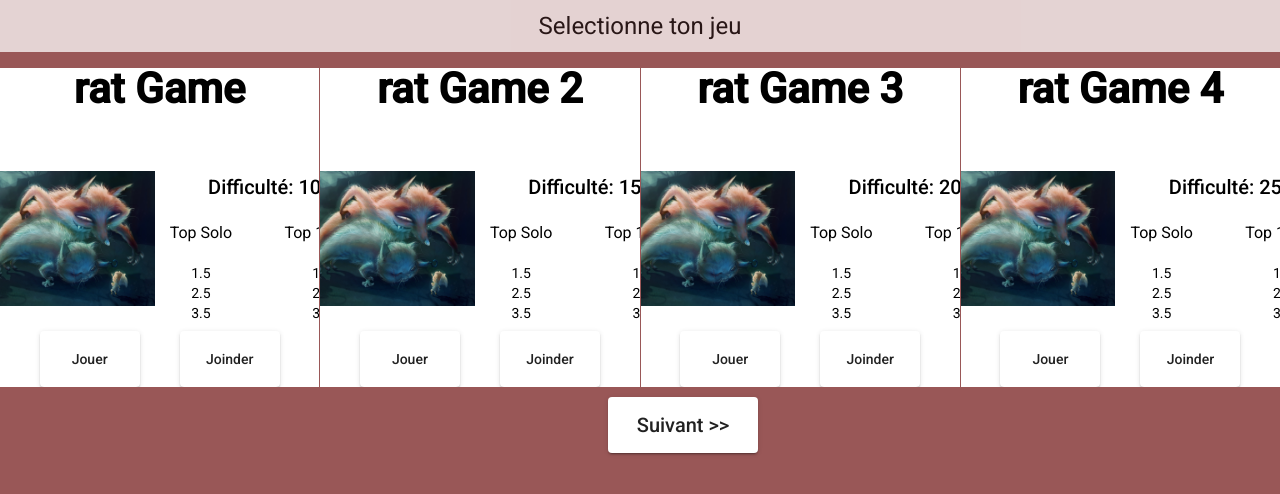
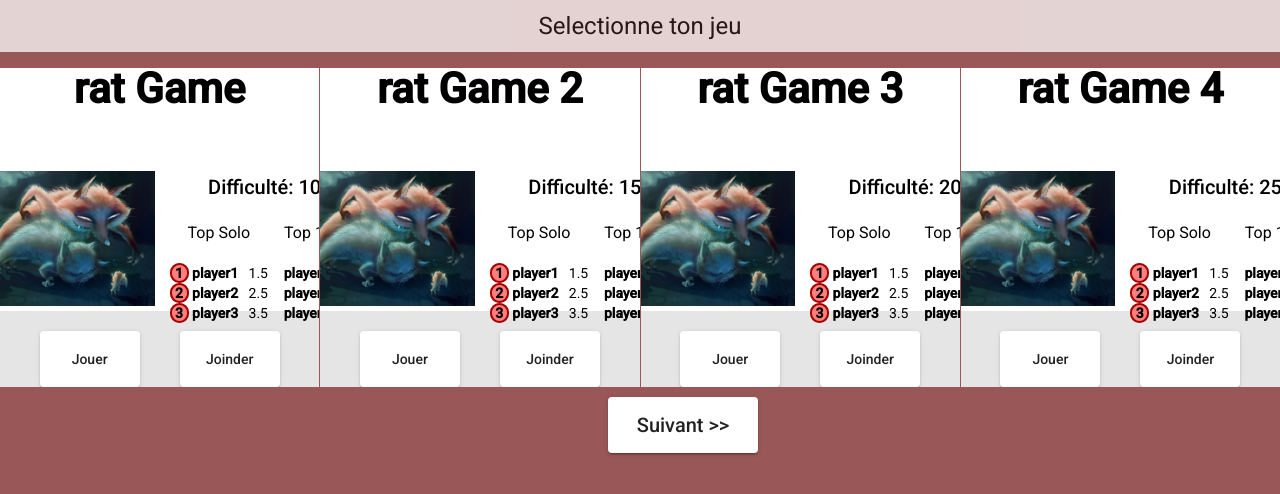
Before and after one commit to zebiriabderrahim/7_Differences, an Angular app in the folder client/: page /#/selection in a window 1280 px wide. Shown: the top 494 px of the page. Built offline with nearby package versions, Linux system fonts and the light colour scheme.

Commit message:
fix: playerName in selection-view

```diff
--- a/client/src/app/components/game-sheet/game-sheet.component.html
+++ b/client/src/app/components/game-sheet/game-sheet.component.html
@@ -7,20 +7,17 @@
             <h2>Difficulté: {{ game.difficultyLevel }}</h2>
             <div class="ranking">
                 <div class="top three section">
-                    <div class="top three title">
-                        <h3>Top Solo</h3>
-                        <div *ngFor="let player of game.soloTopTime; index as i">
-                            {{ player.time }}
-                        </div>
+                    <h3>Top Solo</h3>
+                    <div class="topSolo" *ngFor="let player of game.soloTopTime; index as i">
+                        <strong class="bestTime">&nbsp;{{ i + 1 }} </strong>
+                        &nbsp;<strong>{{ player.name }}</strong> {{ '&nbsp;&nbsp;' + player.time }}
                     </div>
                 </div>
 
                 <div class="top three section">
-                    <div class="top three title">
-                        <h3>Top 1 Vs 1</h3>
-                        <div *ngFor="let player of game.oneVsOneTopTime">
-                            {{ player.time }}
-                        </div>
+                    <h3>Top 1 Vs 1</h3>
+                    <div *ngFor="let player of game.oneVsOneTopTime">
+                        <strong>{{ player.name }}</strong> {{ '&nbsp;&nbsp;' + player.time }}
                     </div>
                 </div>
             </div>
--- a/client/src/app/components/game-sheet/game-sheet.component.scss
+++ b/client/src/app/components/game-sheet/game-sheet.component.scss
@@ -52,12 +52,18 @@ h1 {
     margin-right: 5px;
 }
 
+.bestTime {
+    background-color: #ff7e7e;
+    border: 2px solid #a30000;
+    border-radius: 19px;
+}
+
 .buttonSection {
     margin-left: 10px;
     margin-right: 10px;
     padding-top: 20px;
     padding-bottom: 20px;
-    background-color: #ffffff;
+    background-color: #e5e5e5;
     text-align: center;
 }
 
--- /dev/null
+++ b/client/src/app/constants/solo-game-view.ts
@@ -0,0 +1,3 @@
+/* eslint-disable prettier/prettier */
+export const CANVAS_HEIGHT = 480;
+export const CANVAS_WIDTH = 640;
--- a/client/src/app/pages/selection-page/selection-page.component.ts
+++ b/client/src/app/pages/selection-page/selection-page.component.ts
@@ -20,14 +20,14 @@ export class SelectionPageComponent {
             difficultyLevel: 10,
             thumbnail: this.imageSrc,
             soloTopTime: [
-                { name: 'top1', time: 1.5 },
-                { name: 'top2', time: 2.5 },
-                { name: 'top3', time: 3.5 },
+                { name: 'player1', time: 1.5 },
+                { name: 'player2', time: 2.5 },
+                { name: 'player3', time: 3.5 },
             ],
             oneVsOneTopTime: [
-                { name: 'test1', time: 1.5 },
-                { name: 'test2', time: 2.5 },
-                { name: 'test3', time: 3.5 },
+                { name: 'player1', time: 1.5 },
+                { name: 'player2', time: 2.5 },
+                { name: 'player3', time: 3.5 },
             ],
             differencesCount: 15,
             hintList: [],
@@ -38,14 +38,14 @@ export class SelectionPageComponent {
             difficultyLevel: 15,
             thumbnail: this.imageSrc,
             soloTopTime: [
-                { name: 'top1', time: 1.5 },
-                { name: 'top2', time: 2.5 },
-                { name: 'top3', time: 3.5 },
+                { name: 'player1', time: 1.5 },
+                { name: 'player2', time: 2.5 },
+                { name: 'player3', time: 3.5 },
             ],
             oneVsOneTopTime: [
-                { name: 'test1', time: 1.5 },
-                { name: 'test2', time: 2.5 },
-                { name: 'test3', time: 3.5 },
+                { name: 'player1', time: 1.5 },
+                { name: 'player2', time: 2.5 },
+                { name: 'player3', time: 3.5 },
             ],
             differencesCount: 15,
             hintList: [],
@@ -56,14 +56,14 @@ export class SelectionPageComponent {
             difficultyLevel: 20,
             thumbnail: this.imageSrc,
             soloTopTime: [
-                { name: 'top1', time: 1.5 },
-                { name: 'top2', time: 2.5 },
-                { name: 'top3', time: 3.5 },
+                { name: 'player1', time: 1.5 },
+                { name: 'player2', time: 2.5 },
+                { name: 'player3', time: 3.5 },
             ],
             oneVsOneTopTime: [
-                { name: 'test1', time: 1.5 },
-                { name: 'test2', time: 2.5 },
-                { name: 'test3', time: 3.5 },
+                { name: 'player1', time: 1.5 },
+                { name: 'player2', time: 2.5 },
+                { name: 'player3', time: 3.5 },
             ],
             differencesCount: 15,
             hintList: [],
@@ -74,14 +74,14 @@ export class SelectionPageComponent {
             difficultyLevel: 25,
             thumbnail: this.imageSrc,
             soloTopTime: [
-                { name: 'top1', time: 1.5 },
-                { name: 'top2', time: 2.5 },
-                { name: 'top3', time: 3.5 },
+                { name: 'player1', time: 1.5 },
+                { name: 'player2', time: 2.5 },
+                { name: 'player3', time: 3.5 },
             ],
             oneVsOneTopTime: [
-                { name: 'test1', time: 1.5 },
-                { name: 'test2', time: 2.5 },
-                { name: 'test3', time: 3.5 },
+                { name: 'player1', time: 1.5 },
+                { name: 'player2', time: 2.5 },
+                { name: 'player3', time: 3.5 },
             ],
             differencesCount: 15,
             hintList: [],
@@ -92,14 +92,14 @@ export class SelectionPageComponent {
             difficultyLevel: 10,
             thumbnail: this.newImageSrc,
             soloTopTime: [
-                { name: 'top1', time: 1.5 },
-                { name: 'top2', time: 2.5 },
-                { name: 'top3', time: 3.5 },
+                { name: 'player1', time: 1.5 },
+                { name: 'player2', time: 2.5 },
+                { name: 'player3', time: 3.5 },
             ],
             oneVsOneTopTime: [
-                { name: 'test1', time: 1.5 },
-                { name: 'test2', time: 2.5 },
-                { name: 'test3', time: 3.5 },
+                { name: 'player1', time: 1.5 },
+                { name: 'player2', time: 2.5 },
+                { name: 'player3', time: 3.5 },
             ],
             differencesCount: 15,
             hintList: [],
@@ -110,14 +110,14 @@ export class SelectionPageComponent {
             difficultyLevel: 15,
             thumbnail: this.newImageSrc,
             soloTopTime: [
-                { name: 'top1', time: 1.5 },
-                { name: 'top2', time: 2.5 },
-                { name: 'top3', time: 3.5 },
+                { name: 'player1', time: 1.5 },
+                { name: 'player2', time: 2.5 },
+                { name: 'player3', time: 3.5 },
             ],
             oneVsOneTopTime: [
-                { name: 'test1', time: 1.5 },
-                { name: 'test2', time: 2.5 },
-                { name: 'test3', time: 3.5 },
+                { name: 'player1', time: 1.5 },
+                { name: 'player2', time: 2.5 },
+                { name: 'player3', time: 3.5 },
             ],
             differencesCount: 15,
             hintList: [],
@@ -128,14 +128,14 @@ export class SelectionPageComponent {
             difficultyLevel: 20,
             thumbnail: this.newImageSrc,
             soloTopTime: [
-                { name: 'top1', time: 1.5 },
-                { name: 'top2', time: 2.5 },
-                { name: 'top3', time: 3.5 },
+                { name: 'player1', time: 1.5 },
+                { name: 'player2', time: 2.5 },
+                { name: 'player3', time: 3.5 },
             ],
             oneVsOneTopTime: [
-                { name: 'test1', time: 1.5 },
-                { name: 'test2', time: 2.5 },
-                { name: 'test3', time: 3.5 },
+                { name: 'player1', time: 1.5 },
+                { name: 'player2', time: 2.5 },
+                { name: 'player3', time: 3.5 },
             ],
             differencesCount: 15,
             hintList: [],
@@ -146,14 +146,14 @@ export class SelectionPageComponent {
             difficultyLevel: 25,
             thumbnail: this.newImageSrc,
             soloTopTime: [
-                { name: 'top1', time: 1.5 },
-                { name: 'top2', time: 2.5 },
-                { name: 'top3', time: 3.5 },
+                { name: 'player1', time: 1.5 },
+                { name: 'player2', time: 2.5 },
+                { name: 'player3', time: 3.5 },
             ],
             oneVsOneTopTime: [
-                { name: 'test1', time: 1.5 },
-                { name: 'test2', time: 2.5 },
-                { name: 'test3', time: 3.5 },
+                { name: 'player1', time: 1.5 },
+                { name: 'player2', time: 2.5 },
+                { name: 'player3', time: 3.5 },
             ],
             differencesCount: 15,
             hintList: [],
```
